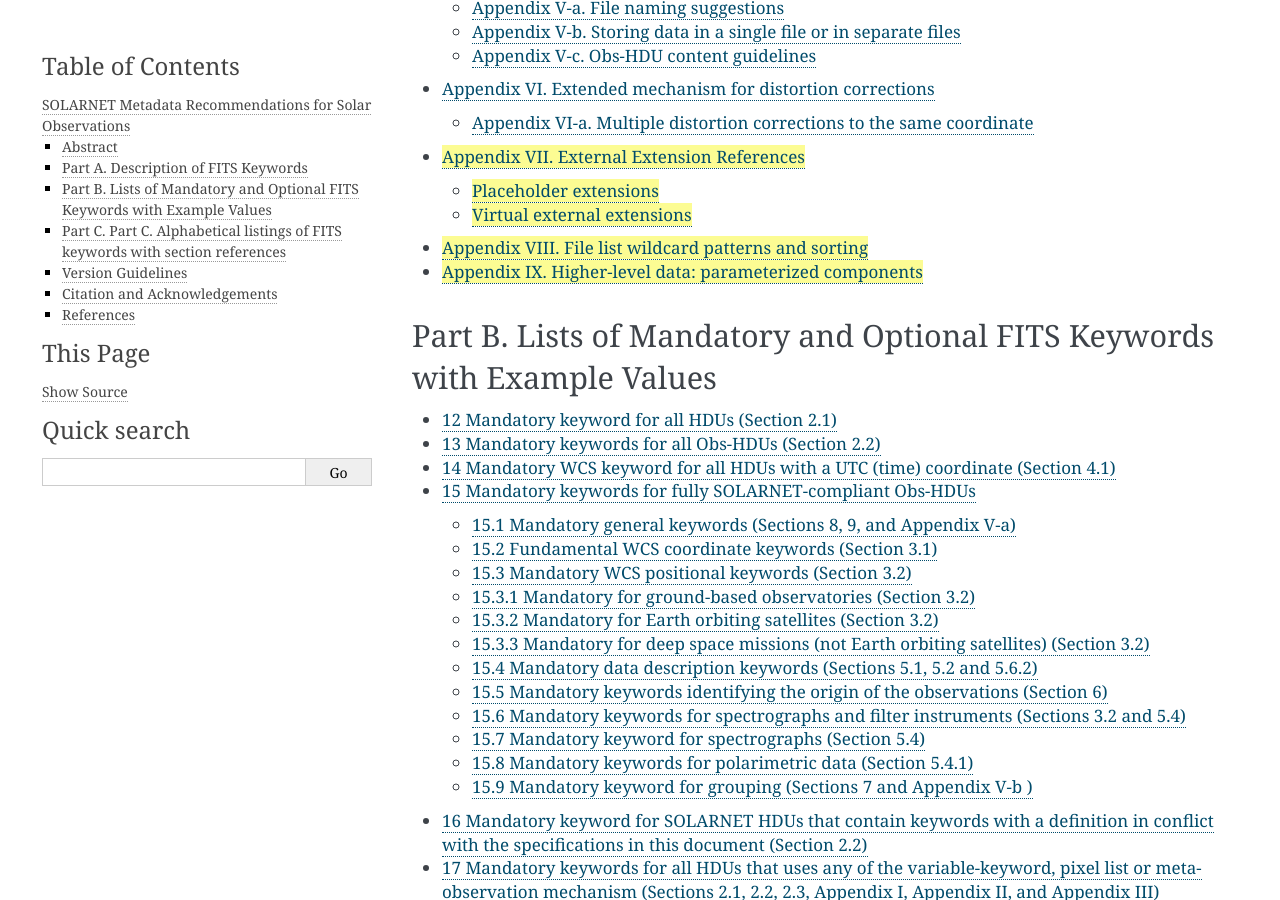
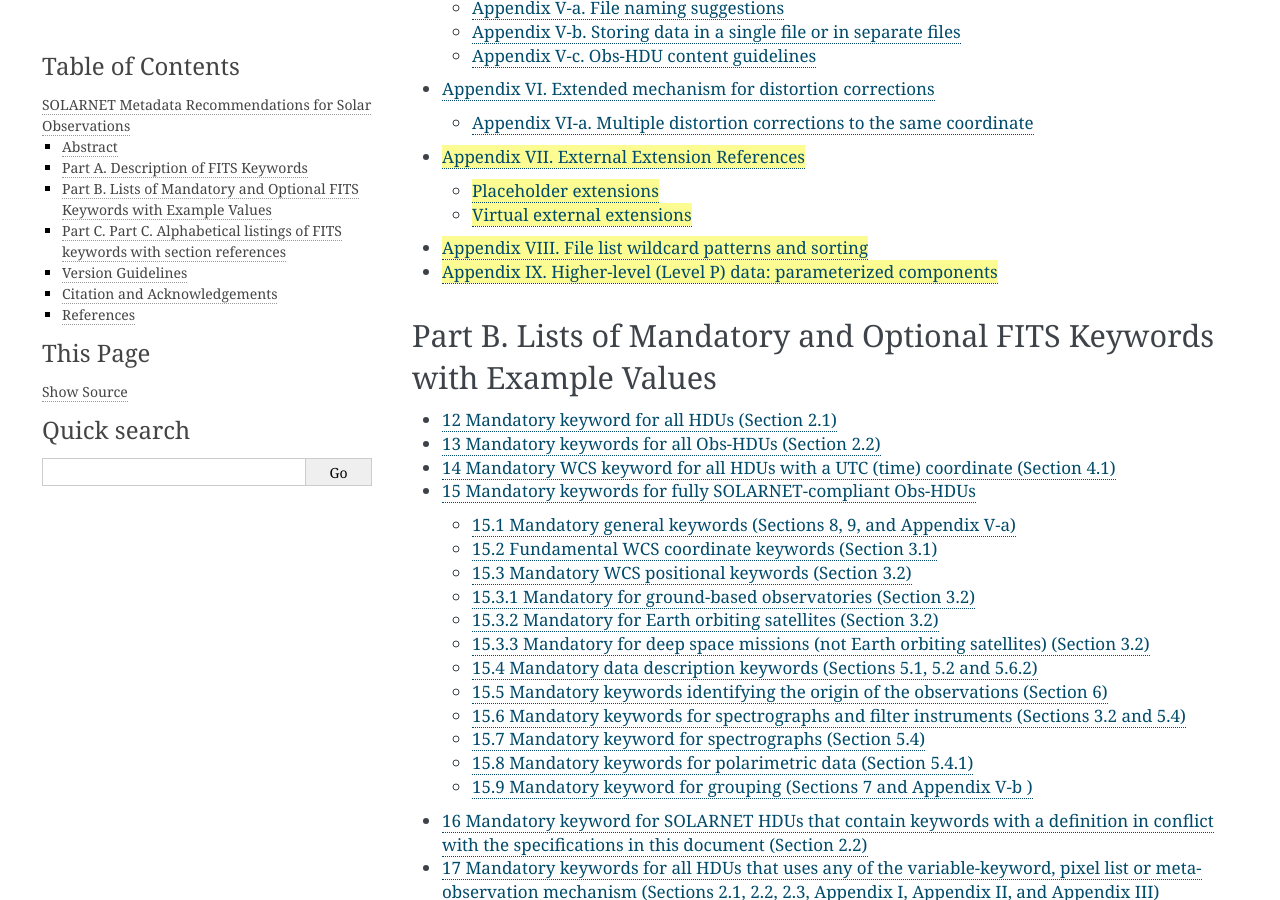
Before and after one commit to IHDE-Alliance/solarnet_metadata, a Sphinx documentation site: the page built from docs/index.rst, in a window 1280 px wide and 900 px high, scrolled down 2287 px. Built offline with Sphinx 7.4.7, drawn with Linux system fonts in a browser that asks for light colours.

Commit message:
[ appendix-9 ] Add "Level P" in title

```diff
--- a/docs/source/appendix-9.md
+++ b/docs/source/appendix-9.md
@@ -4,7 +4,7 @@
 }
 </style>
 (appendix-ix)=
-# <span class='new'>Appendix IX. Higher-level data: parameterized components</span>
+# <span class='new'>Appendix IX. Higher-level (Level P) data: parameterized components</span>
 
 One common type of higher-level data are results from analysing lower-level data by fitting of parameterized components (e.g., emission line profiles) to spectroscopic data by means of {math}`\chi^2` minimization, but so far there has been no standard mechanism for how to store such results in FITS files.
 
```
